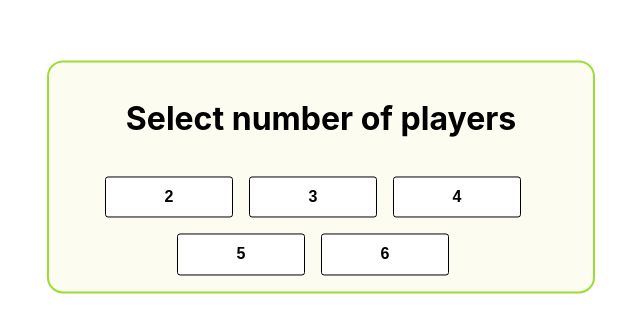
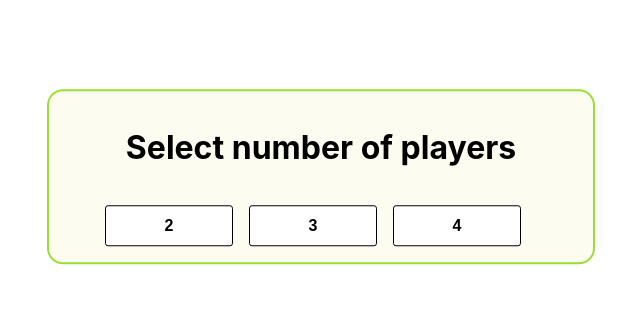
Before and after one commit to bencot234/king-of-tokyo, a React (Create React App) app: page /game in a window 1280 px wide. Shown: the part 143-476 px from the top of the page, without its empty margins (319-959 px from the left). Built offline with nearby package versions, Linux system fonts and the light colour scheme.

Commit message:
max 4 players

```diff
--- a/src/SelectPlayers.js
+++ b/src/SelectPlayers.js
@@ -31,8 +31,6 @@ const SelectPlayers = () => {
             <button className="btn general-btn" onClick={() => handleNumPlayers(2)}>2</button>
             <button className="btn general-btn" onClick={() => handleNumPlayers(3)}>3</button>
             <button className="btn general-btn" onClick={() => handleNumPlayers(4)}>4</button>
-            <button className="btn general-btn" onClick={() => handleNumPlayers(5)}>5</button>
-            <button className="btn general-btn" onClick={() => handleNumPlayers(6)}>6</button>
         </div>
         <div className={`${showForm ? '' : 'hide'}`}>
            <ChoosePlayerName playerID={playerID} setPlayerID={setPlayerID} setShowForms={setShowForms}/>
```
